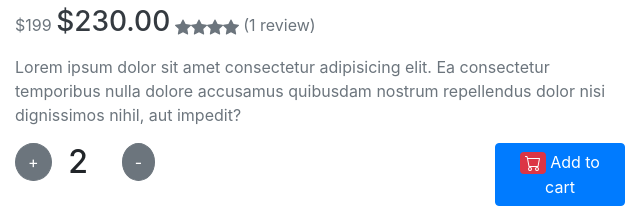
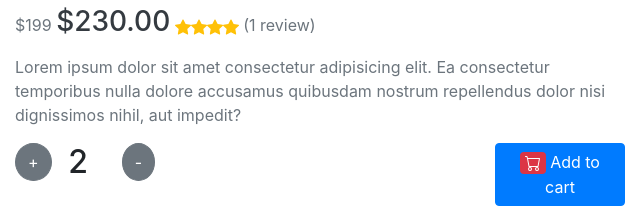
Before and after one commit to Madhurjai/Product_page, a website: page src/index.html in a window 1280 px wide. Shown: the part 555-763 px from the top of the page, 0-640 px from the left. Drawn offline with nearby package versions, Linux system fonts and the light colour scheme.

Commit message:
commit product page

```diff
--- a/src/index.html
+++ b/src/index.html
@@ -37,13 +37,13 @@
             <p class="h1 mt-5">Android phone</p>
             <p class="text-secondary">$199
                 <strong class="text-dark h3" > $230.00</strong>
-                <span class="float-sm-end"><svg xmlns="http://www.w3.org/2000/svg" width="16" height="16" fill="currentColor" class="bi bi-star-fill" viewBox="0 0 16 16">
+                <span class="float-sm-end"><svg xmlns="http://www.w3.org/2000/svg" width="16" height="16" fill="currentColor" class="bi bi-star-fill text-warning" viewBox="0 0 16 16">
                     <path d="M3.612 15.443c-.386.198-.824-.149-.746-.592l.83-4.73L.173 6.765c-.329-.314-.158-.888.283-.95l4.898-.696L7.538.792c.197-.39.73-.39.927 0l2.184 4.327 4.898.696c.441.062.612.636.282.95l-3.522 3.356.83 4.73c.078.443-.36.79-.746.592L8 13.187l-4.389 2.256z"/>
-                  </svg><svg xmlns="http://www.w3.org/2000/svg" width="16" height="16" fill="currentColor" class="bi bi-star-fill" viewBox="0 0 16 16">
+                  </svg><svg xmlns="http://www.w3.org/2000/svg" width="16" height="16" fill="currentColor" class="bi bi-star-fill text-warning" viewBox="0 0 16 16">
                     <path d="M3.612 15.443c-.386.198-.824-.149-.746-.592l.83-4.73L.173 6.765c-.329-.314-.158-.888.283-.95l4.898-.696L7.538.792c.197-.39.73-.39.927 0l2.184 4.327 4.898.696c.441.062.612.636.282.95l-3.522 3.356.83 4.73c.078.443-.36.79-.746.592L8 13.187l-4.389 2.256z"/>
-                  </svg><svg xmlns="http://www.w3.org/2000/svg" width="16" height="16" fill="currentColor" class="bi bi-star-fill" viewBox="0 0 16 16">
+                  </svg><svg xmlns="http://www.w3.org/2000/svg" width="16" height="16" fill="currentColor" class="bi bi-star-fill text-warning" viewBox="0 0 16 16">
                     <path d="M3.612 15.443c-.386.198-.824-.149-.746-.592l.83-4.73L.173 6.765c-.329-.314-.158-.888.283-.95l4.898-.696L7.538.792c.197-.39.73-.39.927 0l2.184 4.327 4.898.696c.441.062.612.636.282.95l-3.522 3.356.83 4.73c.078.443-.36.79-.746.592L8 13.187l-4.389 2.256z"/>
-                  </svg><svg xmlns="http://www.w3.org/2000/svg" width="16" height="16" fill="currentColor" class="bi bi-star-fill" viewBox="0 0 16 16">
+                  </svg><svg xmlns="http://www.w3.org/2000/svg" width="16" height="16" fill="currentColor" class="bi bi-star-fill text-warning" viewBox="0 0 16 16">
                     <path d="M3.612 15.443c-.386.198-.824-.149-.746-.592l.83-4.73L.173 6.765c-.329-.314-.158-.888.283-.95l4.898-.696L7.538.792c.197-.39.73-.39.927 0l2.184 4.327 4.898.696c.441.062.612.636.282.95l-3.522 3.356.83 4.73c.078.443-.36.79-.746.592L8 13.187l-4.389 2.256z"/>
                   </svg>
                     (1 review) </span>
```
